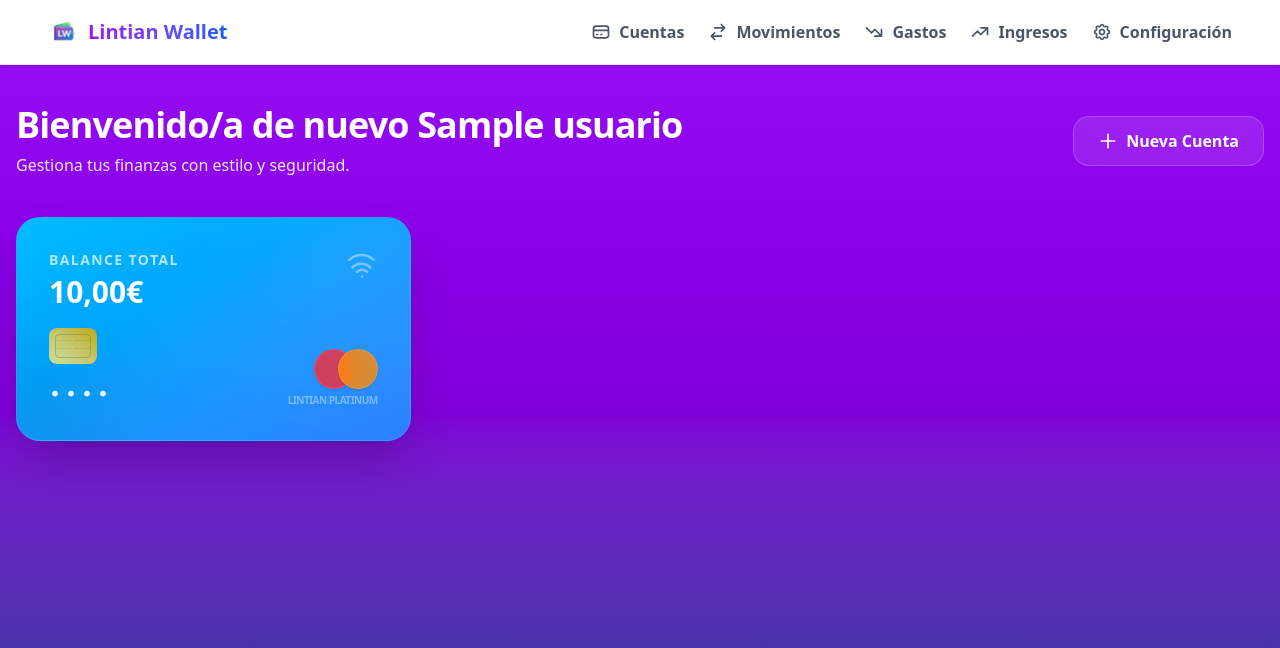
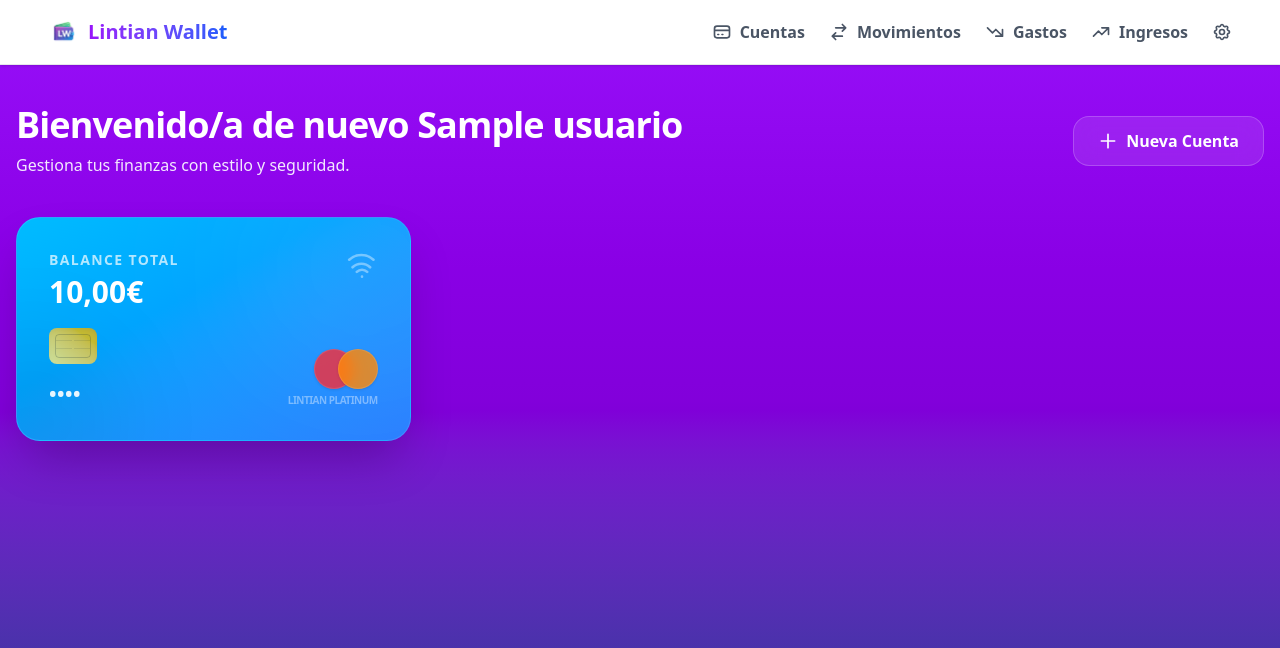
Before and after one commit to lierniSR/lintianwallet, a CodeIgniter 4 app: the page made by app/Views/tarjetas/v_tarjetas.php in a window 1280 px wide. Shown: the top 648 px of the page. Run offline with PHP 8.4 and a stand-in for CodeIgniter, Linux system fonts and the light colour scheme; the template is opened without the code that fills it: most values are stand-ins (such as "Sample title", 1, 10 or a date in 2020); some libraries are stand-ins or nearby versions.

Commit message:
Correcciones ques e ha hecho el pull un poco mal

```diff
--- a/app/Controllers/C_Tarjeta.php
+++ b/app/Controllers/C_Tarjeta.php
@@ -24,7 +24,7 @@ class C_Tarjeta extends BaseController
         if (session()->get('dni') == null) {
             return redirect()->to('/login');
         }
-        $cuentas = $this->modeloCuentas->findAll();
+        $cuentas = $this->modeloCuentas->where('id_usuario', session()->get('dni'))->findAll();
         $data['cuentas'] = $cuentas;
         $data['usuario'] = $this->modeloUsuario->where('dni', session()->get('dni'))->first();
         $data['categorias'] = $this->modeloCategorias->findAll();
--- a/app/Views/plantillas/p_menu.php
+++ b/app/Views/plantillas/p_menu.php
@@ -10,7 +10,7 @@
             <!-- Navigation Links (Desktop) -->
             <ul class="hidden md:flex space-x-6 items-center">
                 <li>
-                    <a href="/tarjetas" class="flex items-center gap-2 text-gray-600 hover:text-purple-600 font-semibold transition-colors duration-200">
+                    <a href="<?= base_url('tarjetas') ?>" class="flex items-center gap-2 text-gray-600 hover:text-purple-600 font-semibold transition-colors duration-200">
                         <svg class="h-5 w-5" fill="none" stroke="currentColor" viewBox="0 0 24 24">
                             <path stroke-linecap="round" stroke-linejoin="round" stroke-width="2" d="M3 10h18M7 15h1m4 0h1m-7 4h12a3 3 0 003-3V8a3 3 0 00-3-3H6a3 3 0 00-3 3v8a3 3 0 003 3z" />
                         </svg>
@@ -47,7 +47,6 @@
                             <path stroke-linecap="round" stroke-linejoin="round" stroke-width="2" d="M10.325 4.317c.426-1.756 2.924-1.756 3.35 0a1.724 1.724 0 002.573 1.066c1.543-.94 3.31.826 2.37 2.37a1.724 1.724 0 001.065 2.572c1.756.426 1.756 2.924 0 3.35a1.724 1.724 0 00-1.066 2.573c.94 1.543-.826 3.31-2.37 2.37a1.724 1.724 0 00-2.572 1.065c-.426 1.756-2.924 1.756-3.35 0a1.724 1.724 0 00-2.573-1.066c-1.543.94-3.31-.826-2.37-2.37a1.724 1.724 0 00-1.065-2.572c-1.756-.426-1.756-2.924 0-3.35a1.724 1.724 0 001.066-2.573c-.94-1.543.826-3.31 2.37-2.37.996.608 2.296.07 2.572-1.065z" />
                             <path stroke-linecap="round" stroke-linejoin="round" stroke-width="2" d="M15 12a3 3 0 11-6 0 3 3 0 016 0z" />
                         </svg>
-                        Configuración
                     </a>
                 </li>
             </ul>
--- a/app/Views/tarjetas/v_tarjetas.php
+++ b/app/Views/tarjetas/v_tarjetas.php
@@ -79,7 +79,7 @@
                                     </div>
                                     <?php foreach ($categorias as $categoria) : ?>
                                         <?php if ($categoria->id == $cuenta->id_categoria) : ?>
-                                            <div class="font-mono text-xl text-white/90 tracking-[0.2em] card-number-display"
+                                            <div class="text-xl font-bold text-white/90 tracking-wide card-number-display"
                                                 data-number="<?= $categoria->nombre ?>">
                                                 ••••
                                             </div>
@@ -132,7 +132,7 @@
                 </div>
                 <h3 class="text-2xl font-bold text-white mb-2">Aún no tienes cuentas</h3>
                 <p class="text-purple-200 mb-8">Comienza a ahorrar creando tu primera cuenta ahora.</p>
-                <button class="px-8 py-3 bg-[#29C6AD] hover:bg-[#23a893] text-white font-bold rounded-full shadow-lg transition-all transform hover:scale-105">
+                <button onclick="window.location.href='<?= base_url('tarjetas/new') ?>'" class="px-8 py-3 bg-[#29C6AD] hover:bg-[#23a893] text-white font-bold rounded-full shadow-lg transition-all transform hover:scale-105">
                     Crear mi primera cuenta
                 </button>
             </div>
```
